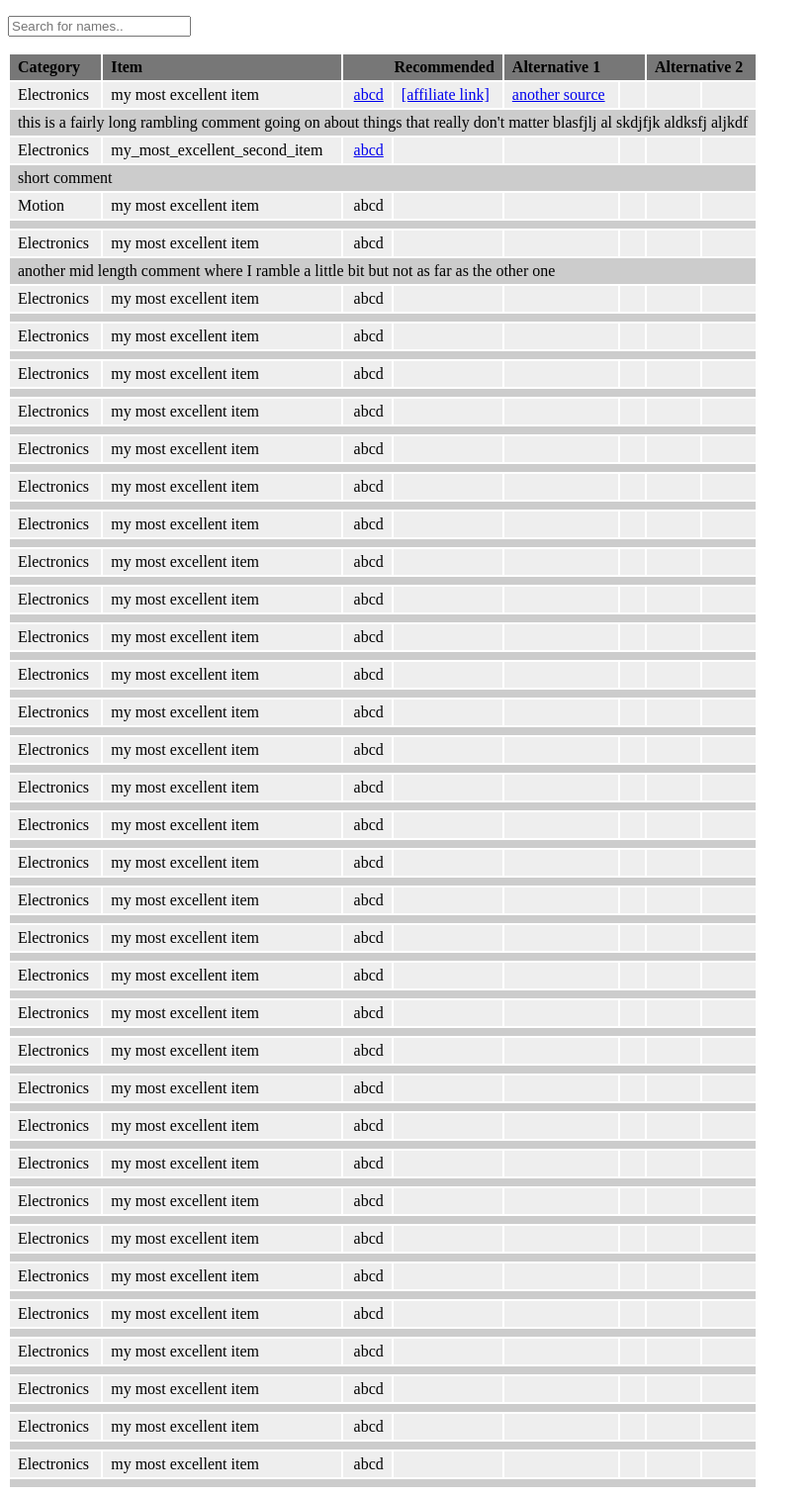
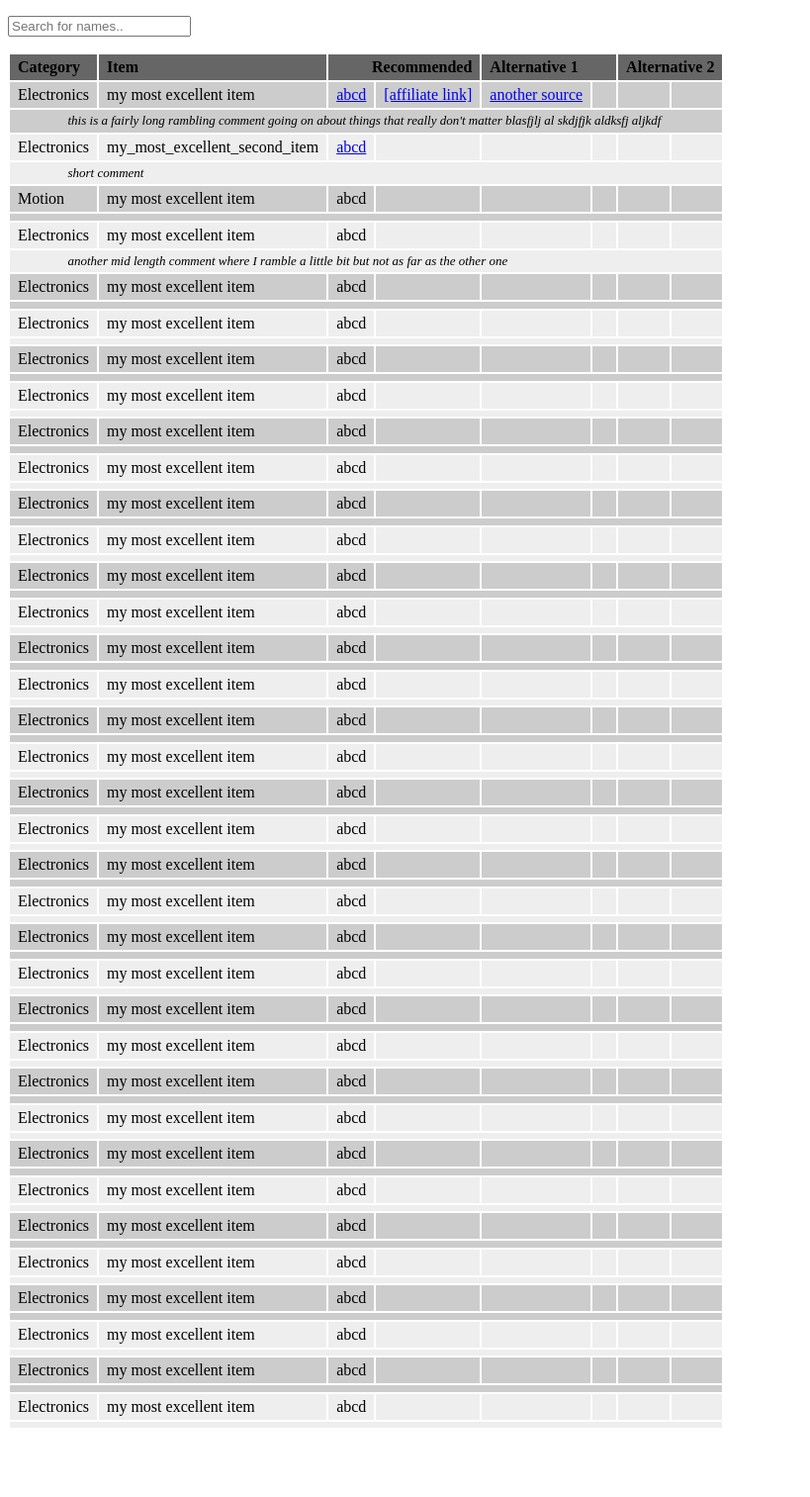
Before and after one commit to shiftingtech/Test, a Jekyll site: the page built from V2.md, in a window 1280 px wide. Shown: the whole page at 99% size, without its empty margins (0-819 px from the left). Built offline with Jekyll 4.4.1, drawn with Linux system fonts in a browser that asks for light colours; after the commit the page ends 1453 px from its top, so only the background shows below that.

Commit message:
Update style.css

```diff
--- a/assets/style.css
+++ b/assets/style.css
@@ -1,7 +1,7 @@
-tr:nth-child(even) {
+tr:nth-child(4n+1), tr:nth-child(4n+2) {
   background-color: #CCCCCC
 }
-tr:nth-child(odd) {
+tr:nth-child(4n), tr:nth-child(4n+3) {
   background-color: #EEEEEE
 }
 th {
@@ -28,6 +28,15 @@
 td {
   padding: 0.25em 0.5em 0.25em 1em;
   text-indent: -0.5em;
+  border: 0px solid black;
+
+}
+td#comment {
+  padding: 0.25em 0.5em 0.25em 5em;
+  font-style:italic;
+  font-size:small;
+
+
 }
 
 th {
```
